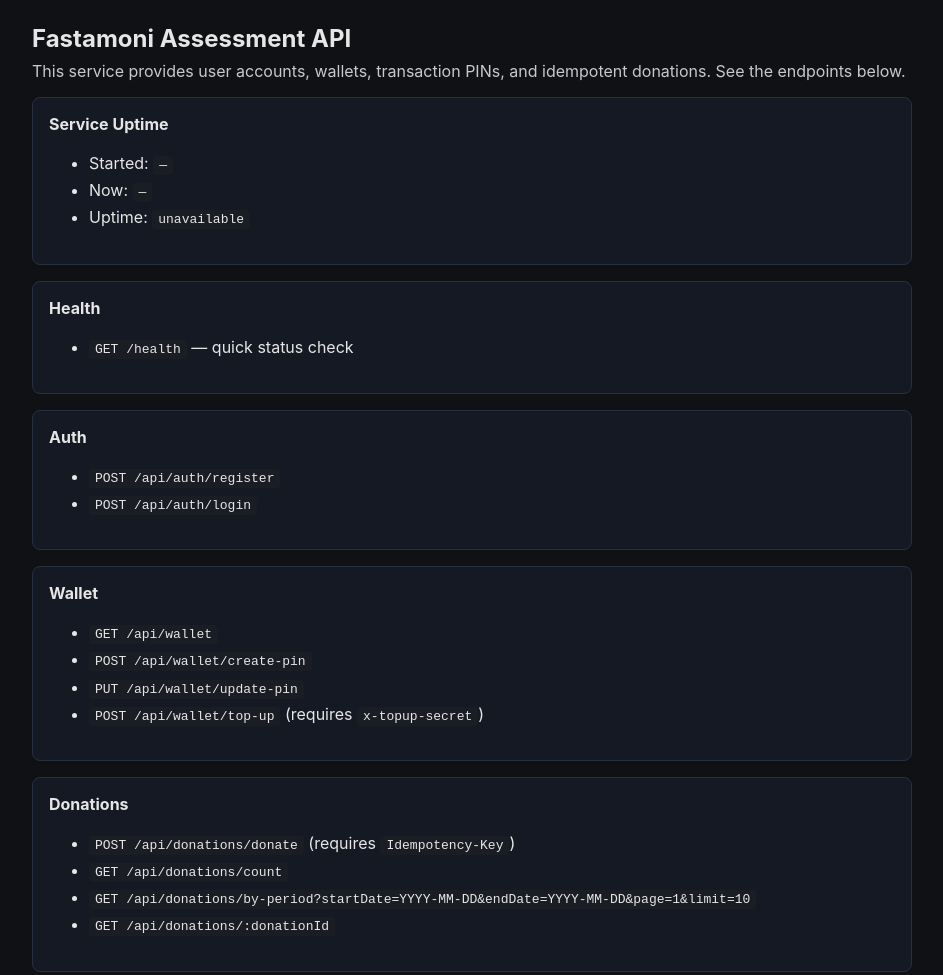
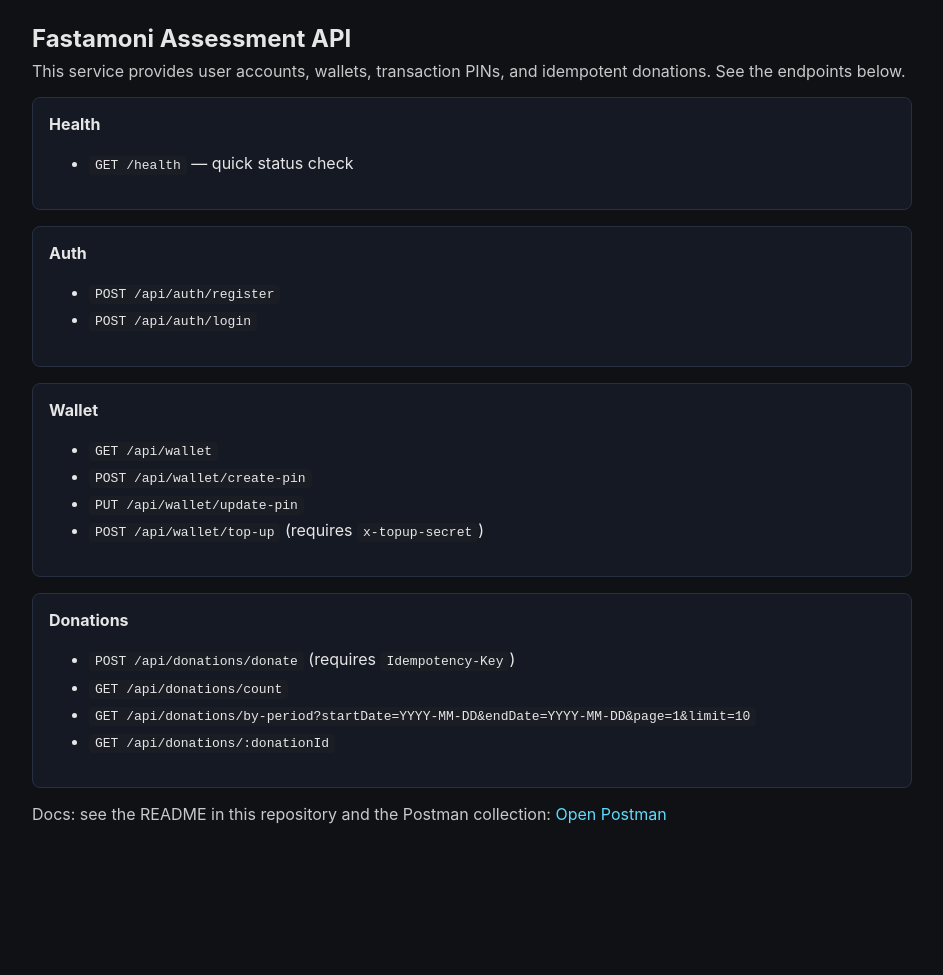
Before and after one commit to Marvellous-is-cool/backend-test-fastamoni, a website: page public/index.html in a window 1280 px wide. Shown: the top 975 px of the page, without its empty margins (168-1111 px from the left). After the commit the page ends 860 px from the top, so only its background shows below. Drawn offline with Linux system fonts and the light colour scheme; no server answers.

```diff
--- a/public/index.html
+++ b/public/index.html
@@ -56,15 +56,6 @@
         This service provides user accounts, wallets, transaction PINs, and
         idempotent donations. See the endpoints below.
       </p>
-
-      <div class="card" id="uptime-card">
-        <strong>Service Uptime</strong>
-        <ul>
-          <li>Started: <code id="startedAt">—</code></li>
-          <li>Now: <code id="now">—</code></li>
-          <li>Uptime: <code id="uptime">—</code></li>
-        </ul>
-      </div>
 
       <div class="card">
         <strong>Health</strong>
```
